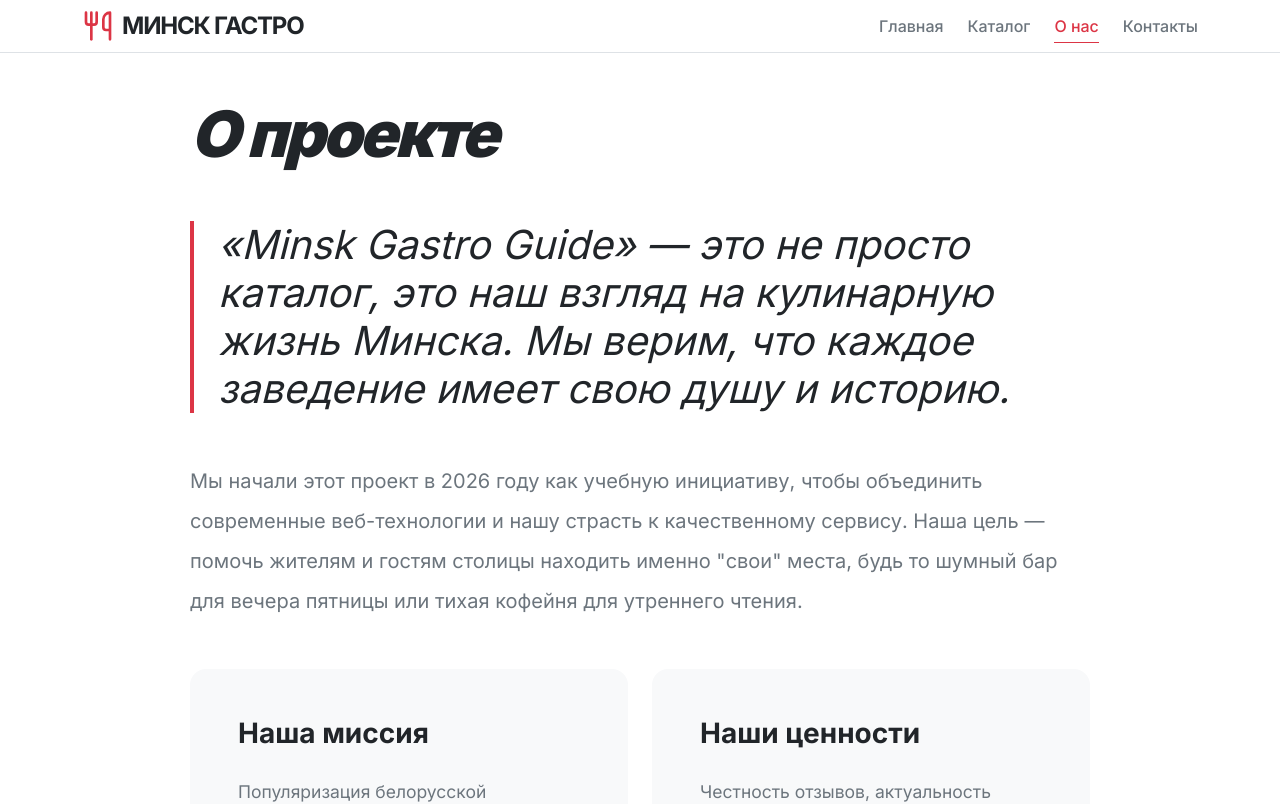
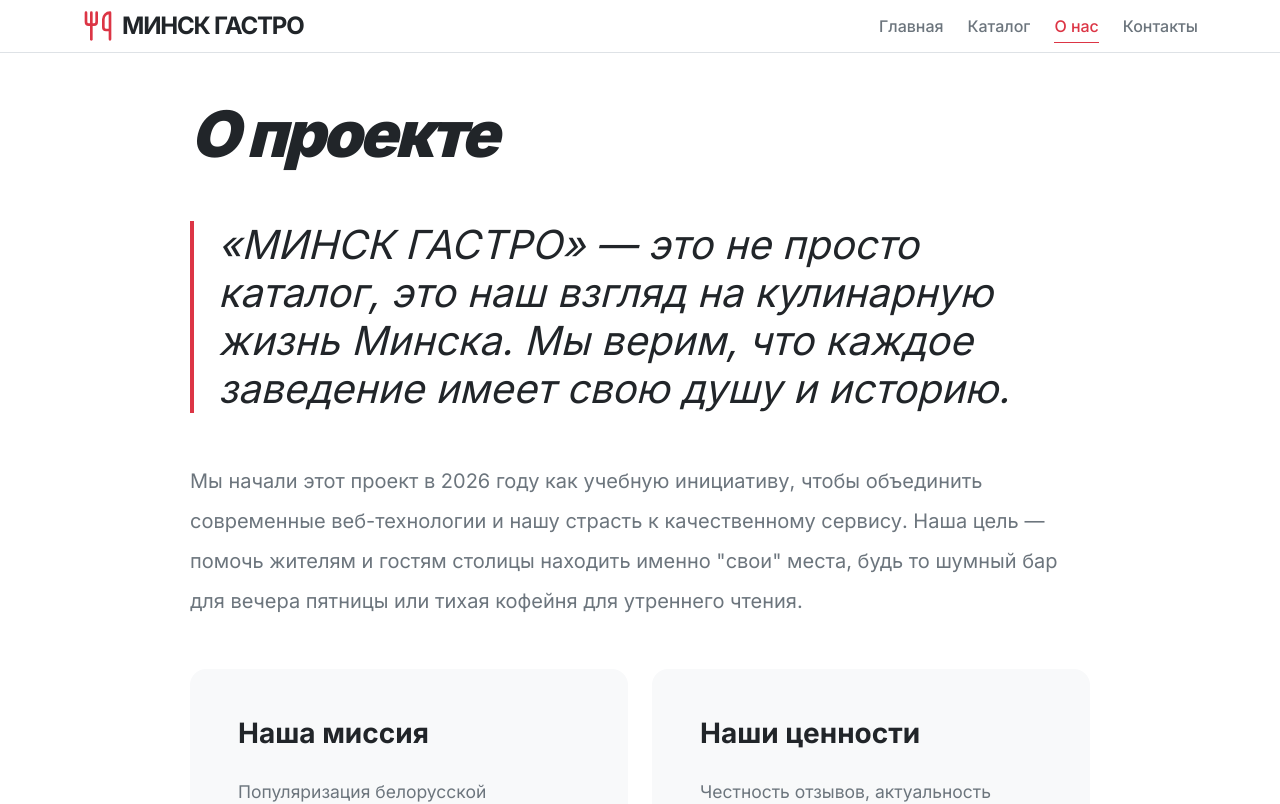
Before and after one commit to Er4ik007/praktika2, a React (Vite) app in the folder Got/: page /about in a window 1280 px wide. Shown: the top 804 px of the page. Built offline with nearby package versions, Linux system fonts and the light colour scheme; the HTML template or start-up script is replaced by a standard one.

Commit message:
название изменил

```diff
--- a/Got/src/pages/AboutPage.tsx
+++ b/Got/src/pages/AboutPage.tsx
@@ -6,7 +6,7 @@ export const AboutPage = () => {
         <h1 className="display-3 fw-black italic uppercase tracking-tighter mb-5">О проекте</h1>
         <div className="text-secondary lh-lg fs-5">
           <p className="display-6 fw-light text-dark italic border-start border-danger border-4 ps-4 mb-5">
-            «Minsk Gastro Guide» — это не просто каталог, это наш взгляд на кулинарную жизнь Минска. Мы верим, что каждое заведение имеет свою душу и историю.
+            «МИНСК ГАСТРО» — это не просто каталог, это наш взгляд на кулинарную жизнь Минска. Мы верим, что каждое заведение имеет свою душу и историю.
           </p>
           <p className="mb-5">
             Мы начали этот проект в 2026 году как учебную инициативу, чтобы объединить современные веб-технологии и нашу страсть к качественному сервису. Наша цель — помочь жителям и гостям столицы находить именно "свои" места, будь то шумный бар для вечера пятницы или тихая кофейня для утреннего чтения.
```
